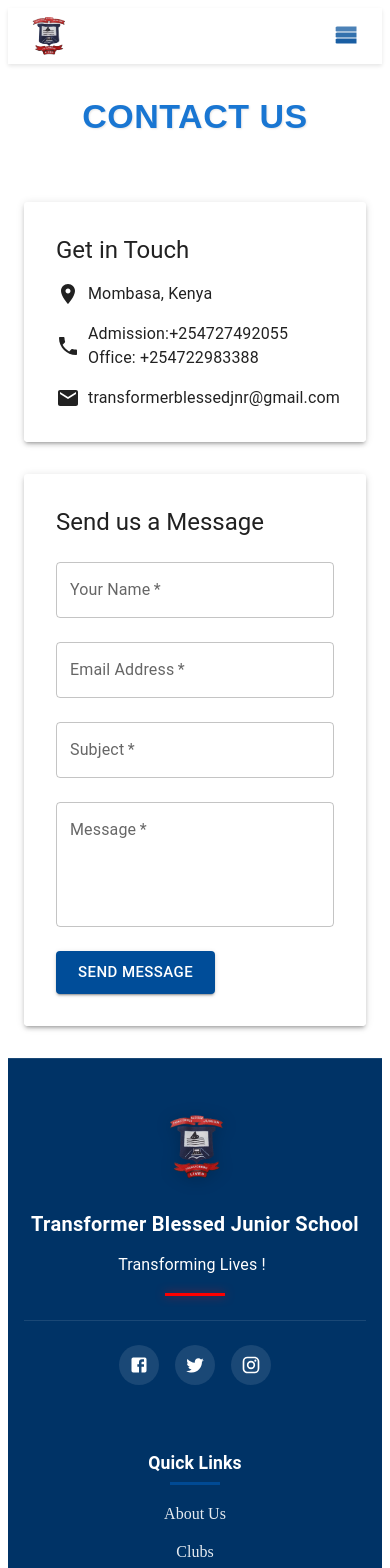
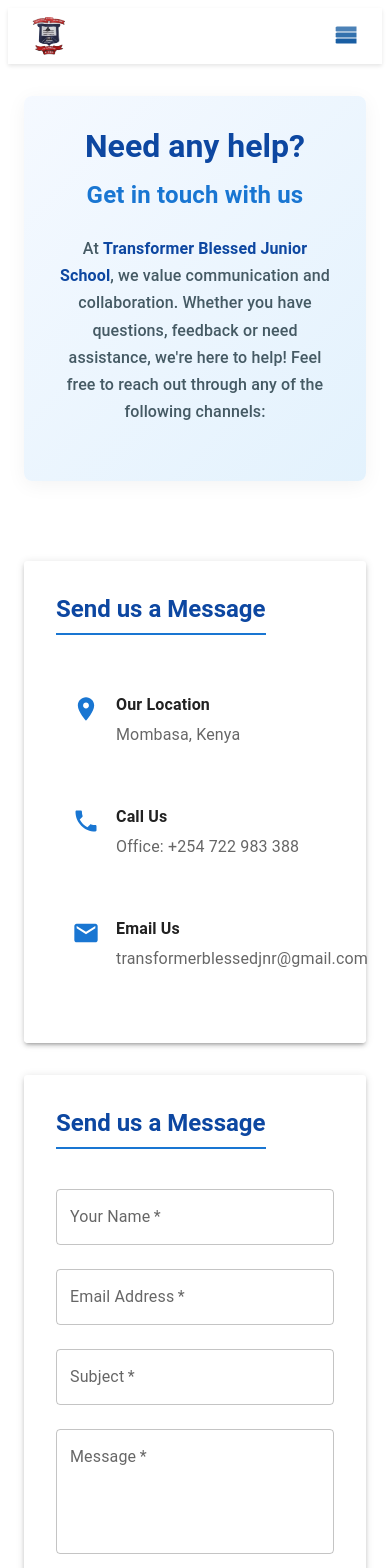
Before and after one commit to elly-design/tbjs-system, a React (Vite) app: page /contact in a window 390 px wide. Shown: the top 1568 px of the page. Built offline with nearby package versions, Linux system fonts and the light colour scheme.

Commit message:
Update contact section: add office phone, update email, and remove hover effects

```diff
--- a/package.json
+++ b/package.json
@@ -20,6 +20,7 @@
     "framer-motion": "^12.23.6",
     "react": "^18.3.1",
     "react-dom": "^18.3.1",
+    "react-phone-number-input": "^3.4.12",
     "react-router-dom": "^6.30.1",
     "supabase": "^2.33.7"
   },
--- a/src/pages/Admission.jsx
+++ b/src/pages/Admission.jsx
@@ -271,7 +271,7 @@
               textTransform: 'uppercase'
             }}
           >
-            Student Admission
+            Admission Enquiry
           </Typography>
           <Box sx={{
             width: '80px',
@@ -352,7 +352,7 @@
           fontWeight: '400'
         }}>
           We're delighted you're considering <strong>Transformer Blessed Junior School</strong> for your child's education.
-          Our dedicated team is here to support you through every step of the admissions journey.
+          Our dedicated team is here to support you through every step of the admission's journey.
         </Typography>
 
         <Typography variant="h6" component="div" sx={{
--- a/src/pages/Contact.jsx
+++ b/src/pages/Contact.jsx
@@ -68,54 +68,167 @@
   };
   return (
     <Container maxWidth="lg" sx={{ mt: 4, mb: 4 }}>
+      <Box
+        sx={{
+          textAlign: 'center',
+          mb: 6,
+          background: 'linear-gradient(135deg, #f5f9ff 0%, #e3f2fd 100%)',
+          p: 4,
+          borderRadius: 2,
+          boxShadow: '0 4px 20px rgba(0,0,0,0.05)'
+        }}
+      >
+        <Typography
+          variant="h3"
+          component="h1"
+          sx={{
+            fontWeight: 700,
+            color: '#0d47a1',
+            mb: 2,
+            fontSize: { xs: '2rem', md: '2.5rem' },
+            fontFamily: '"Poppins", "Roboto", sans-serif'
+          }}
+        >
+          Need any help?
+        </Typography>
         <Typography
           variant="h4"
-        component="h1"
-        gutterBottom
-        align="center"
+          component="h2"
           sx={{
-          fontFamily: '"Berlin Sans FB Demi", "Arial Rounded MT Bold", "Arial", sans-serif',
-          fontWeight: 'bold',
-          letterSpacing: '0.5px',
-          textTransform: 'uppercase',
+            fontWeight: 600,
             color: '#1976d2',
-          textShadow: '1px 1px 2px rgba(0,0,0,0.1)'
+            mb: 3,
+            fontSize: { xs: '1.5rem', md: '2rem' },
+            fontFamily: '"Poppins", "Roboto", sans-serif'
           }}
         >
-        Contact Us
+          Get in touch with us
         </Typography>
+        <Typography
+          variant="h6"
+          component="p"
+          sx={{
+            color: '#455a64',
+            maxWidth: '800px',
+            mx: 'auto',
+            lineHeight: 1.7,
+            fontSize: { xs: '1rem', md: '1.1rem' },
+            mb: 3
+          }}
+        >
+          At <strong style={{ color: '#0d47a1' }}>Transformer Blessed Junior School</strong>, we value communication and collaboration.
+          Whether you have questions, feedback or need assistance, we're here to help!
+          Feel free to reach out through any of the following channels:
+        </Typography>
+      </Box>
 
       <Grid container spacing={4} sx={{ mt: 4 }}>
         <Grid item xs={12} md={6}>
           <Paper elevation={3} sx={{ p: 4 }}>
-            <Typography variant="h5" gutterBottom>
-              Get in Touch
+            <Typography
+              variant="h5"
+              gutterBottom
+              sx={{
+                color: '#0d47a1',
+                fontWeight: 600,
+                borderBottom: '2px solid #1976d2',
+                display: 'inline-block',
+                pb: 1,
+                mb: 3
+              }}
+            >
+              Send us a Message
             </Typography>
             <Box sx={{ mt: 2 }}>
-              <Box sx={{ display: 'flex', alignItems: 'center', mb: 2 }}>
-                <LocationOn sx={{ fontSize: 24, mr: 1 }} />
-                <Typography>
+              <Box
+                sx={{
+                  display: 'flex',
+                  alignItems: 'flex-start',
+                  mb: 3,
+                  p: 2,
+                  borderRadius: 1
+                }}
+              >
+                <LocationOn sx={{
+                  fontSize: 28,
+                  color: '#1976d2',
+                  mr: 2,
+                  mt: 0.5
+                }} />
+                <Box>
+                  <Typography variant="subtitle1" sx={{ fontWeight: 600, mb: 0.5 }}>
+                    Our Location
+                  </Typography>
+                  <Typography variant="body1" color="text.secondary">
                     Mombasa, Kenya
                   </Typography>
                 </Box>
-              <Box sx={{ display: 'flex', alignItems: 'center', mb: 2 }}>
-                <Phone sx={{ fontSize: 24, mr: 1 }} />
-                <Typography>
-                  Admission:+254727492055<br />Office: +254722983388
+              </Box>
+              <Box
+                sx={{
+                  display: 'flex',
+                  alignItems: 'flex-start',
+                  mb: 3,
+                  p: 2,
+                  borderRadius: 1
+                }}
+              >
+                <Phone sx={{
+                  fontSize: 28,
+                  color: '#1976d2',
+                  mr: 2,
+                  mt: 0.5
+                }} />
+                <Box>
+                  <Typography variant="subtitle1" sx={{ fontWeight: 600, mb: 0.5 }}>
+                    Call Us
+                  </Typography>
+                  <Typography variant="body1" color="text.secondary">
+                    Office: +254 722 983 388
                   </Typography>
                 </Box>
-              <Box sx={{ display: 'flex', alignItems: 'center' }}>
-                <Email sx={{ fontSize: 24, mr: 1 }} />
-                <Typography>
+              </Box>
+              <Box
+                sx={{
+                  display: 'flex',
+                  alignItems: 'flex-start',
+                  mb: 3,
+                  p: 2,
+                  borderRadius: 1
+                }}
+              >
+                <Email sx={{
+                  fontSize: 28,
+                  color: '#1976d2',
+                  mr: 2,
+                  mt: 0.5
+                }} />
+                <Box>
+                  <Typography variant="subtitle1" sx={{ fontWeight: 600, mb: 0.5 }}>
+                    Email Us
+                  </Typography>
+                  <Typography variant="body1" color="text.secondary">
                     transformerblessedjnr@gmail.com
                   </Typography>
+                </Box>
               </Box>
             </Box>
           </Paper>
         </Grid>
         <Grid item xs={12} md={6}>
           <Paper elevation={3} sx={{ p: 4 }}>
-            <Typography variant="h5" gutterBottom>
+            <Typography
+              variant="h5"
+              gutterBottom
+              sx={{
+                color: '#0d47a1',
+                fontWeight: 600,
+                borderBottom: '2px solid #1976d2',
+                display: 'inline-block',
+                pb: 1,
+                mb: 3
+              }}
+            >
               Send us a Message
             </Typography>
             <form onSubmit={handleSubmit}>
@@ -163,11 +276,25 @@
                 onChange={handleChange}
               />
               <Button
+                type="submit"
                 variant="contained"
                 color="primary"
-                size="large"
-                sx={{ mt: 2 }}
-                type="submit"
+                disabled={loading}
+                fullWidth
+                sx={{
+                  mt: 2,
+                  py: 1.5,
+                  fontSize: '1rem',
+                  fontWeight: 600,
+                  textTransform: 'none',
+                  borderRadius: 1,
+                  boxShadow: '0 4px 6px rgba(25, 118, 210, 0.2)',
+                  '&:hover': {
+                    boxShadow: '0 6px 10px rgba(25, 118, 210, 0.3)',
+                    transform: 'translateY(-1px)'
+                  },
+                  transition: 'all 0.2s ease'
+                }}
               >
                 {loading ? 'Sending...' : 'Send Message'}
               </Button>
```
Also changed, not shown: 1 other file (tests, documents, lock files or other folders). Lines whose indentation alone changed are shown as unchanged.
